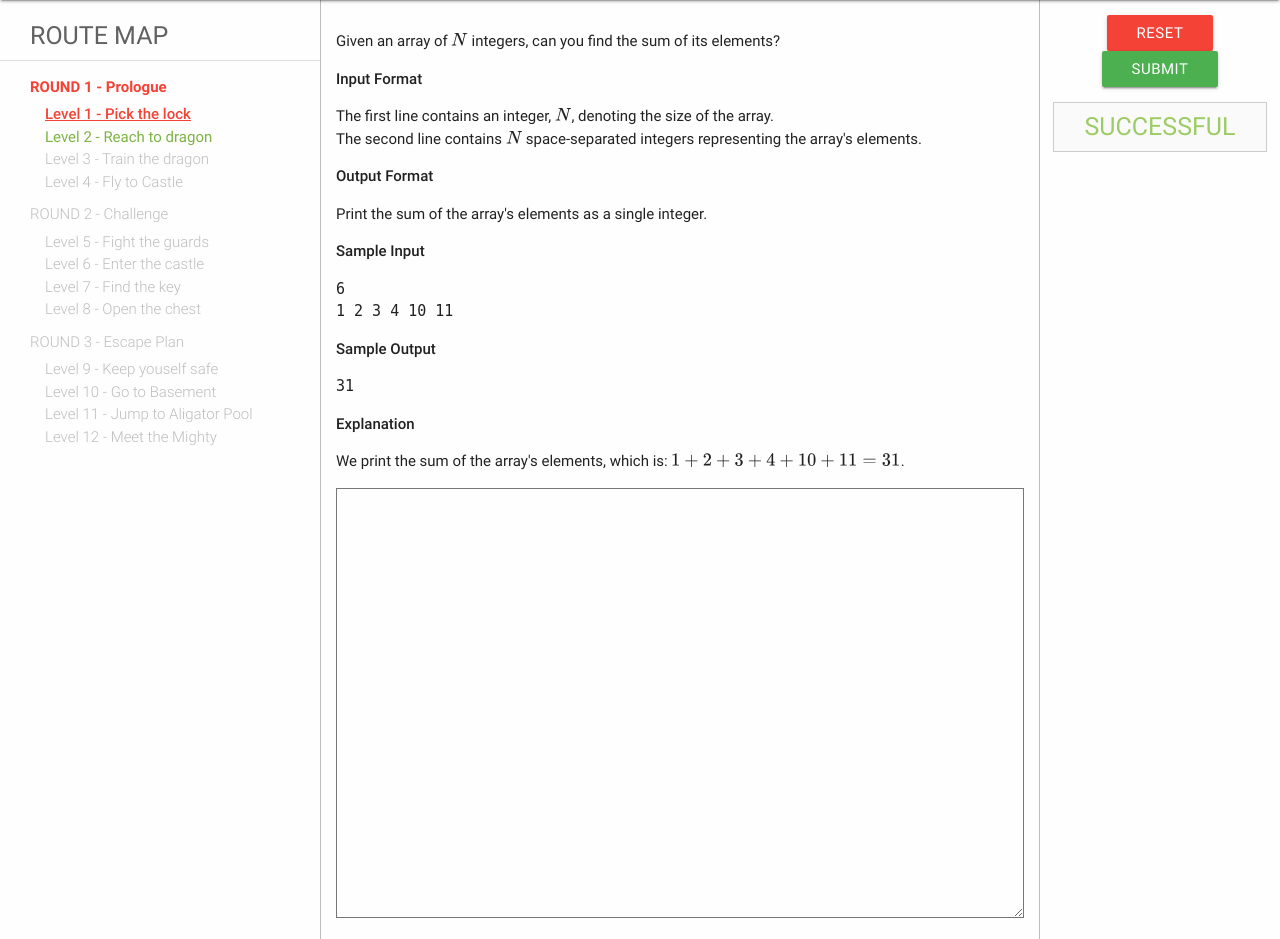
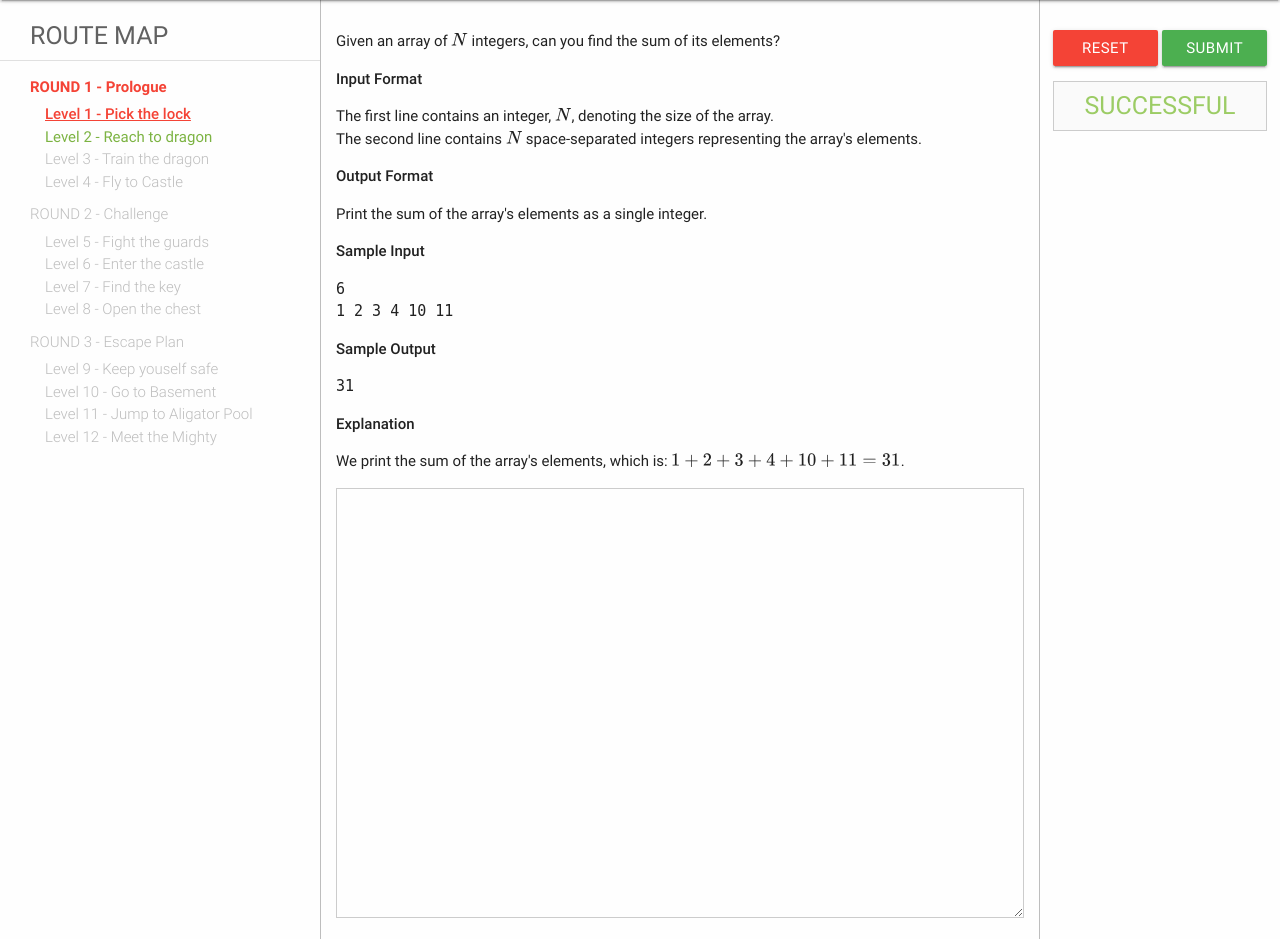
Before and after one commit to vinayakmp007/Code-fortress, a PHP site: page /test.html in a window 1280 px wide. Shown: the part 150-1089 px from the top of the page. Run offline with PHP 8.4, Linux system fonts and the light colour scheme; some libraries are stand-ins or nearby versions.

Commit message:
1234567890

```diff
--- a/css/style.css
+++ b/css/style.css
@@ -147,3 +147,9 @@ li.disabled:hover {
     padding: 5px 0px;
     color: #9CCC65;
 }
+
+.but {
+    margin-top: 15px;
+    width: 48%;
+    padding: 0px;
+}
--- a/test.html
+++ b/test.html
@@ -116,12 +116,12 @@ The second line contains <span style="font-size: 100%; display: inline-block;" c
 
 
         <div>
-          <textarea rows="10" style="max-width: 100%;height: 430px;max-height: 430px;margin: 0px;"></textarea>
+          <textarea rows="10" style="max-width: 100%;height: 430px;max-height: 430px;margin: 0px;border: 1px solid #ccc;"></textarea>
         </div>
       </div>
       <div class="rigSideBar center-align" style="padding: 15px 10px;">
-        <a class="waves-effect waves-light btn red">RESET</a>
-        <a class="waves-effect waves-light btn green">SUBMIT</a>
+        <a class="waves-effect waves-light btn red but">RESET</a>
+        <a class="waves-effect waves-light btn green but">SUBMIT</a>
         <div class="well">SUCCESSFUL</div>
       </div>
     </div>
```
